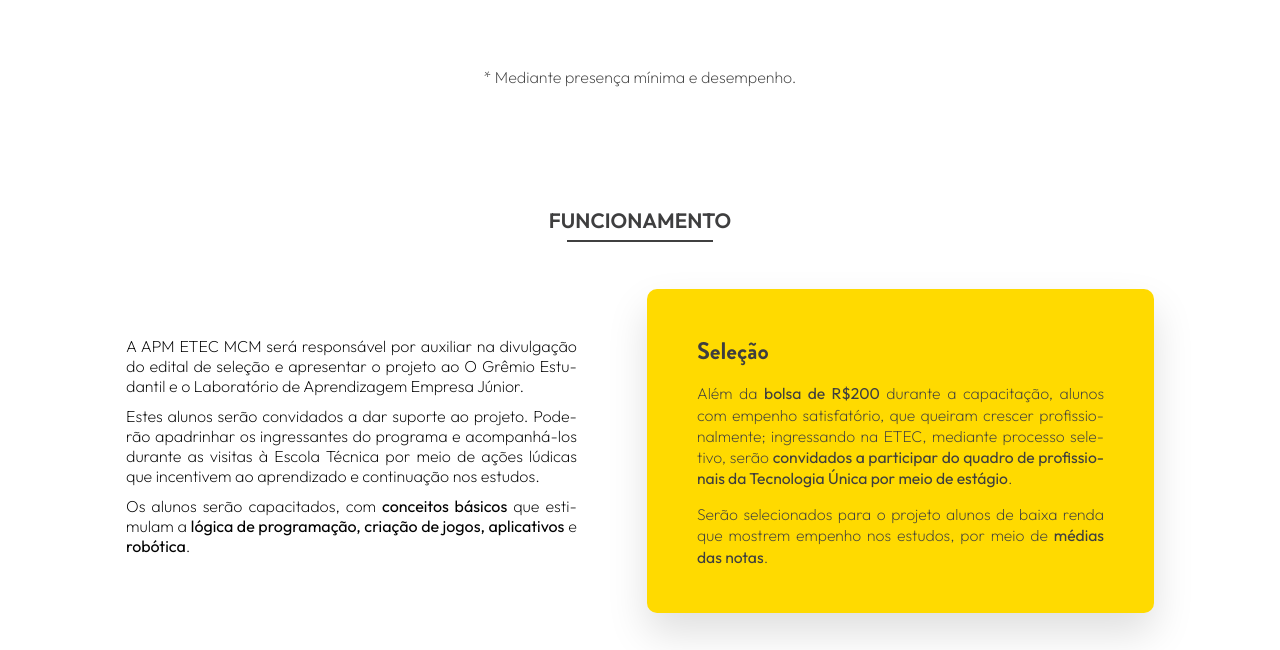
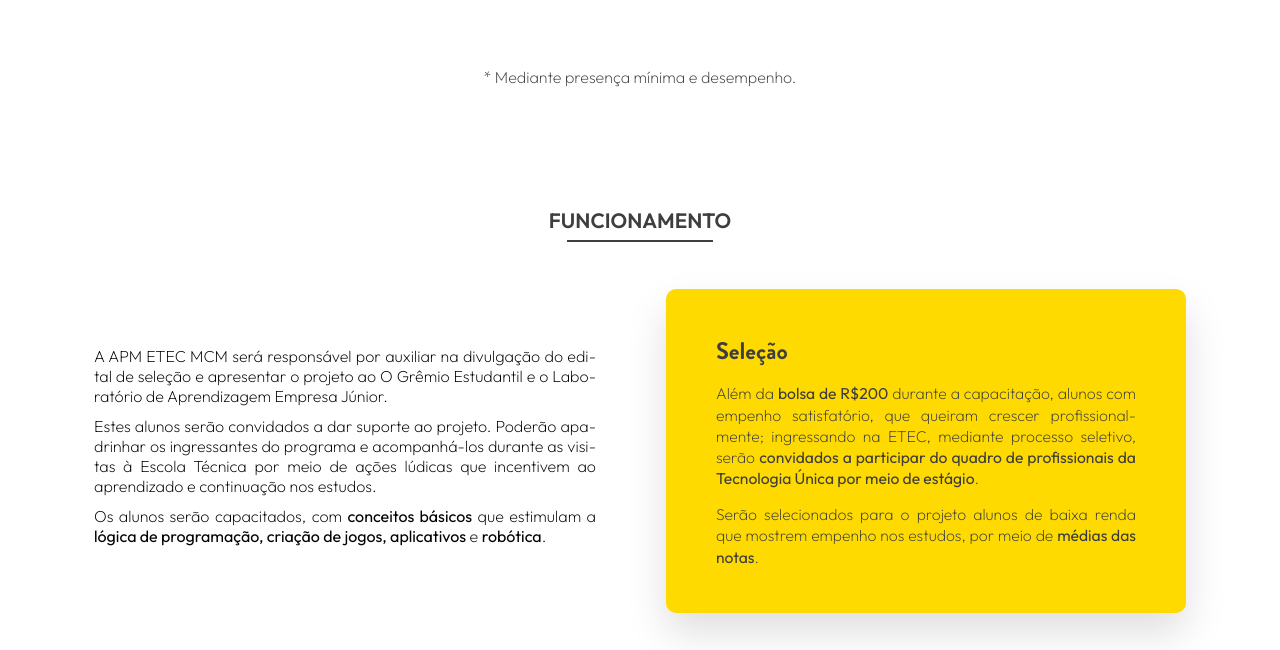
Before and after one commit to edwardribas/pequenos-talentos, a React app: page / in a window 1280 px wide. Shown: the part 2363-3013 px from the top of the page. Built offline with nearby package versions, Linux system fonts and the light colour scheme; grey boxes are pictures that could not be loaded.

Commit message:
Some changes

```diff
--- a/src/assets/css/style.css
+++ b/src/assets/css/style.css
@@ -122,6 +122,9 @@ section:not(#inicio),
 	max-width: 1400px;
 	margin: 0 auto;
 	padding: 100px 30px 20px;
+}
+section#funcionamento{
+	width: 90%;
 }
 
 /* Sections Titles */
```
